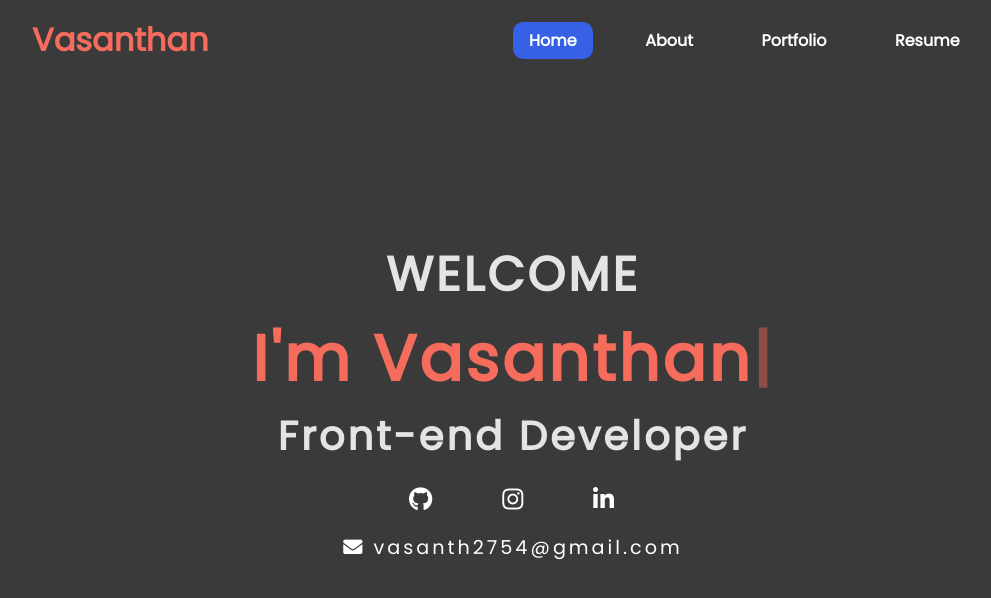
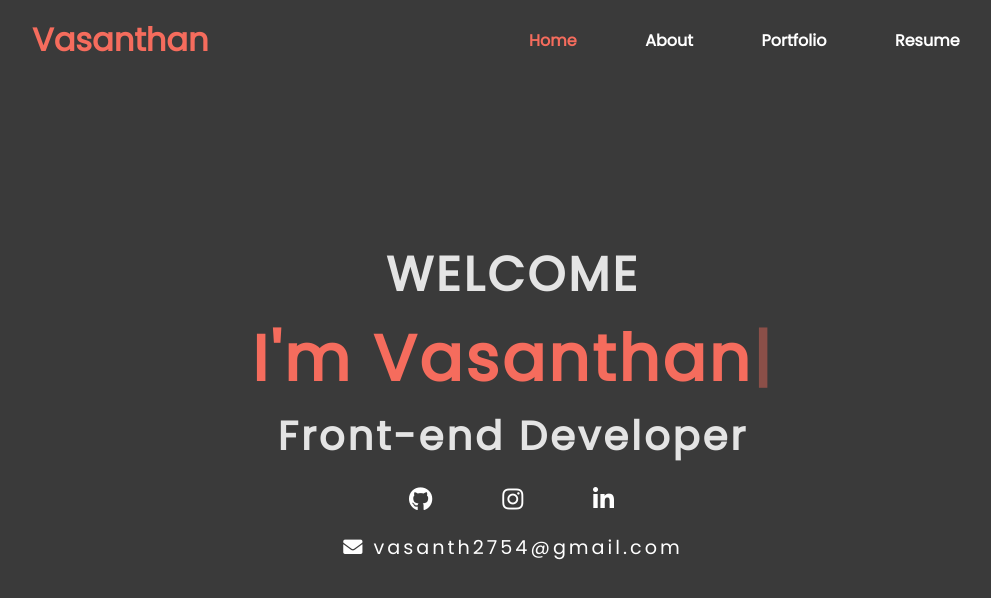
Before and after one commit to Vasanthan-aka-Maari/portfolio, a React (Create React App) app: page / in a window 1280 px wide. In both pictures the pointer is over the link "Home". Shown: the top 598 px of the page, without its empty margins (127-1118 px from the left). Built offline with nearby package versions, Linux system fonts and the light colour scheme.

Commit message:
added styles

```diff
--- a/src/component/NavBar.css
+++ b/src/component/NavBar.css
@@ -85,6 +85,10 @@ a {
 .link-active {
   color: #f56c5d;
 }
+.link-active:hover {
+  background: none;
+  color: #f56c5d;
+}
 /* PC SCREEN NAVBAR */
 @media screen and (max-width: 720px) {
   .navbar {
```
